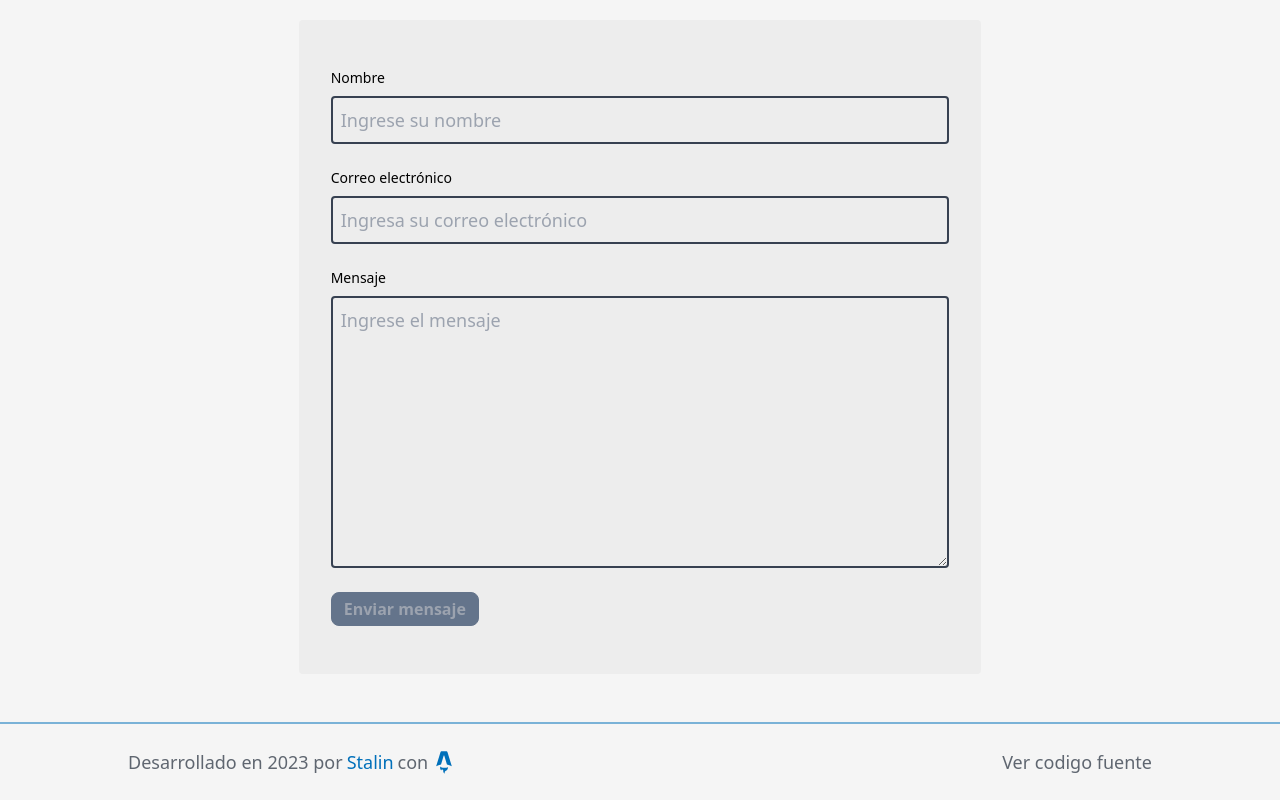
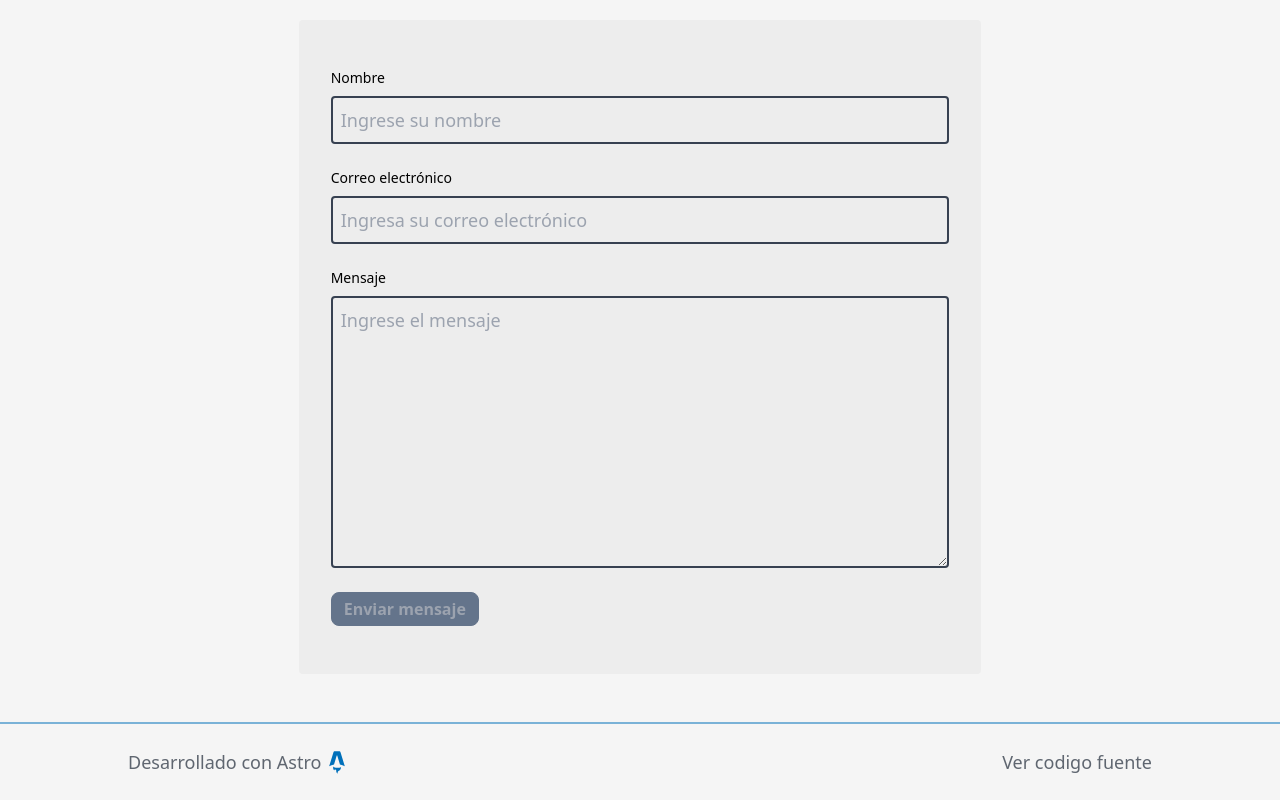
Before and after one commit to StalinAM/portfolio_v2, an Astro site: page / in a window 1280 px wide. Shown: the part 3480-4280 px from the top of the page. Built offline with nearby package versions, Linux system fonts and the light colour scheme; Astro itself is replaced by a stand-in of ours.

Commit message:
change text footer

```diff
--- a/src/components/Footer.astro
+++ b/src/components/Footer.astro
@@ -3,11 +3,7 @@
     class='max-w-5xl mx-auto flex justify-between text-lg md:text-base items-center dark:text-gray-100/70 text-gray-800/70'
   >
     <p class='flex gap-1 items-center'>
-      Desarrollado en 2023 por <a
-        class='dark:text-js text-css dark:hover:text-gray-100 hover:text-gray-800'
-        href='https://github.com/StalinAM'
-        target='_blank'>Stalin</a
-      > con <a
+      Desarrollado con Astro<a
         href='https://astro.build/'
         target='_blank'
         rel='noopener noreferrer'
```
